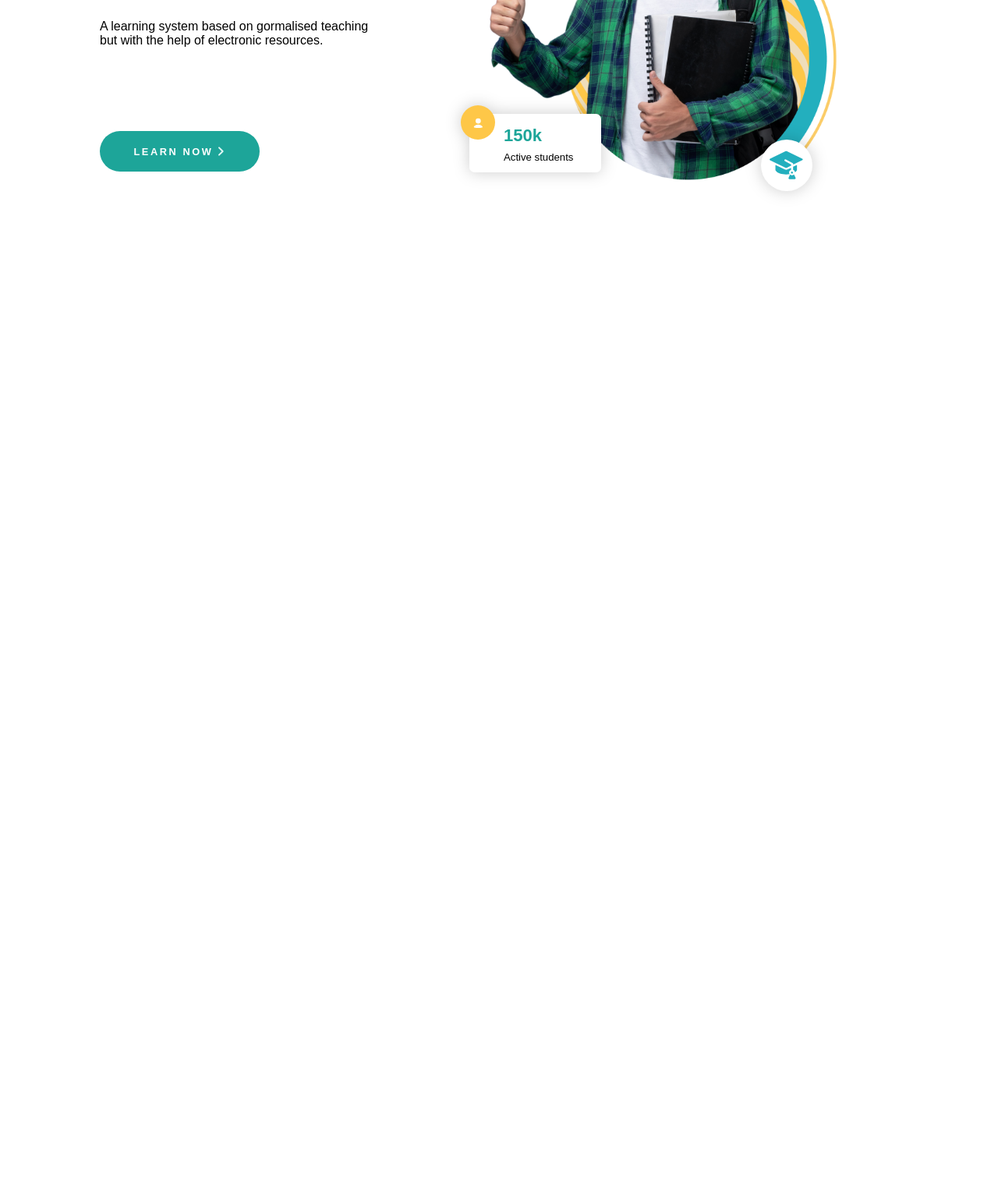
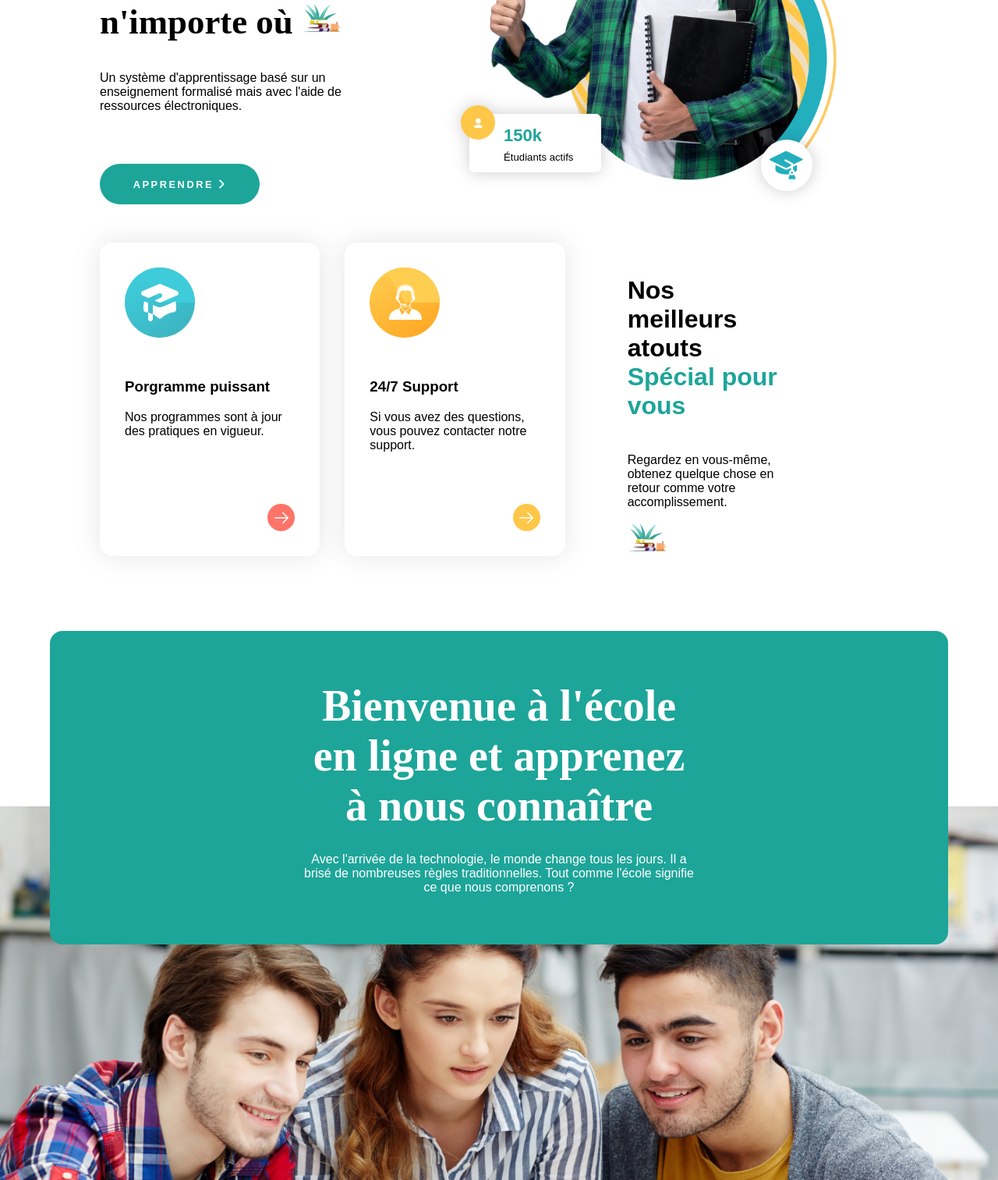
Before and after one commit to EmericOuzeau/proj2, a plain HTML site: page index.html in a window 1280 px wide. Shown: the part 353-1866 px from the top of the page at 78% size. Before the commit the page ends 800 px from the top, so only its background shows below. Drawn offline with Linux system fonts and the light colour scheme.

Commit message:
fin et traduction

```diff
--- a/assets/css/style.css
+++ b/assets/css/style.css
@@ -11,6 +11,7 @@ body{
     padding: 0;
     font-family: Arial, Helvetica, sans-serif;
 }
+
 
 /*header*/
 header{
@@ -116,14 +117,24 @@ header{
     color: var(--firstcolor);
 }
 
+.sub-color2{
+    color: var(--secondcolor);
+}
+
 /*couleur de font firstcolor*/
 .bg-firstcolor{
     background-color: var(--firstcolor)
 }
 
+.bg-othercolor{
+    background-color: #FF7468;
+}
+
 main{
     width: 90%;
-    margin: auto;
+    margin-left: auto;
+    margin-right: auto;
+    padding-bottom: 20em;
 }
 
 h1{
@@ -274,6 +285,90 @@ h2{
     stroke: black;
 }
 
+/*grille 2*/
+
+#grid2{
+    display: grid;
+}
+
+.ctgrid2{
+    background-color: white;
+    border-radius: 1em;
+    filter: drop-shadow(0 0 1em rgba(0, 0, 0, 0.1));
+    padding: 2em;
+    position: relative
+
+}
+
+.text-grid2{
+    margin-top: 3em;
+    margin-bottom: 4em;
+}
+
+.btnnext{
+    position: absolute;
+    right: 2em;
+    bottom: 2em;
+    align-content: flex-end;
+    display: flex;
+    justify-content: center;
+    align-items: center;
+    width: 2.2em;
+    height: 2.2em;
+    border-radius: 3em;
+}
+
+#grid2last{
+    width: 50%;
+    margin-left: 3em;
+}
+
+h4{
+    font-size: 2em;
+}
+
+/*footer*/
+
+footer{
+    width: 100%;
+    background: url(../img/bannerend.png) no-repeat center / cover;
+    margin-bottom: 0;
+    height: 30em;
+    padding-top: -70%;
+    position: relative;
+}
+
+h5{
+    font-size: 3.5em;
+    margin-top: 0;
+    margin-bottom: 0.5em;
+    margin-left: auto;
+    margin-right: auto;
+    width:50%;
+    font-family: 'Lora';
+}
+
+footer p{
+    margin: 0 auto 0 auto;
+
+    width:50%;
+}
+
+footer div{
+    position: absolute;
+    top: -14em;
+    left: 50%;
+    transform: translateX(-50%);
+    padding: 4em;
+    text-align: center;
+    color: white;
+    background-color: var(--secondcolor);
+    width: 80vw;
+    margin: auto;
+    border-radius: 1em;
+}
+
+
 /*------------------règle spécifique au mobile*/
 @media only screen and (max-width: 992px){
     /*header*/
@@ -296,6 +391,35 @@ h2{
         margin-top: 3em;
         height: auto;
         padding-right: 4em;
+    }
+
+    #grid2{
+        margin-top: 4em;
+        grid-template-columns: 1fr;
+        gap: 2em;
+    }
+
+    h5{
+        font-size: 2em;
+        width: 100%;
+    }
+
+    footer p{
+        width:100%;
+    }
+
+    footer div{
+        position: absolute;
+        top: -14em;
+        left: 50%;
+        transform: translateX(-50%);
+        padding: 2em;
+        text-align: center;
+        color: white;
+        background-color: var(--secondcolor);
+        width: 70vw;
+        margin: auto;
+        border-radius: 1em;
     }
 }
 
@@ -357,4 +481,9 @@ h2{
         width: 16em;
     }
 
+    #grid2{
+        grid-template-columns: 1fr 1fr 1.4fr;
+        gap: 2em;
+    }
+
 }
--- a/index.html
+++ b/index.html
@@ -73,18 +73,18 @@
 
     <main>
         <!--grid pour desktop-->
-        <div id="griddesktop">
+        <section id="griddesktop">
 
             <!--zone de text-->
             <div id="main-text1">
 
                 <!--Titre-->
                 <h1>
-                <span class="sub-color">Take your time</span><br> and learn from anywhere <img src="./assets/img/picto.png" alt="picto">
+                <span class="sub-color">Prenez votre temps</span><br> et apprenez de n'importe où <img src="./assets/img/picto.png" alt="picto">
                 </h1><!-- /Titre-->
 
                 <!--Main texte-->
-                <p>A learning system based on gormalised teaching but with the help of electronic resources.</p>
+                <p>Un système d'apprentissage basé sur un enseignement formalisé mais avec l'aide de ressources électroniques.</p>
                 <!-- /Main texte-->
 
             </div> <!-- /zone de text-->
@@ -115,7 +115,7 @@
                     <!--texte-->
                     <div class="text-bloque1">
                         <h2 class="colorscond">250k</h2>
-                        <p>Free Courses</p>
+                        <p>Cours gratuits</p>
                     </div><!-- /texte-->
 
                 </div><!-- /bloque flottant 2-->
@@ -134,7 +134,7 @@
                     <!--text-->
                     <div class="text-bloque2">
                         <h2 class="colorscond">150k</h2>
-                        <p>Active students</p>
+                        <p>Étudiants actifs</p>
                     </div><!-- /text-->
 
                 </div> <!-- /bloque flottant 3-->
@@ -151,14 +151,55 @@
             <!--bouton-->
             <div>
                 <button id="learn">
-                    Learn now
+                    Apprendre
                     <svg width="16" height="16" viewBox="0 0 16 16" fill="none" xmlns="http://www.w3.org/2000/svg">
                         <path d="M8 3.33325L12.6667 7.99992L8 12.6666" stroke="#DFF7F5" stroke-width="2" stroke-linecap="round" stroke-linejoin="round"></path>
                     </svg>
                 </button> <!-- /bouton-->
             </div>
-        </div> <!-- /grid pour desktop-->
+        </section> <!-- /grid pour desktop-->
+
+        <section id="grid2">
+            <div class="ctgrid2">
+                <img class="iconcat" src="./assets/img/studcup2.svg" alt="chapeau d'étude">
+                <div class="text-grid2">
+                    <h3> Porgramme puissant</h3>
+                    <p>Nos programmes sont à jour des pratiques en vigueur.</p>
+                </div>
+                <a class="btnnext bg-othercolor" href="#">
+                    <svg width="18" height="16" viewBox="0 0 18 16" fill="none" xmlns="http://www.w3.org/2000/svg">
+                        <path d="M17.25 7.99992L0.749999 7.99992M10.8333 1.58325L17.25 7.99992L10.8333 1.58325ZM17.25 7.99992L10.8333 14.4166L17.25 7.99992Z" stroke="white" stroke-width="1.5" stroke-linecap="round" stroke-linejoin="round"/>
+                    </svg>
+                </a>
+            </div>
+
+            <div class="ctgrid2">
+                <img class="iconcat" src="./assets/img/userfill2.svg" alt="chapeau d'étude">
+                <div class="text-grid2">
+                    <h3> 24/7 Support</h3>
+                    <p>Si vous avez des questions, vous pouvez contacter notre support.</p>
+                </div>
+                <a class="btnnext bg-firstcolor" href="#">
+                    <svg width="18" height="16" viewBox="0 0 18 16" fill="none" xmlns="http://www.w3.org/2000/svg">
+                        <path d="M17.25 7.99992L0.749999 7.99992M10.8333 1.58325L17.25 7.99992L10.8333 1.58325ZM17.25 7.99992L10.8333 14.4166L17.25 7.99992Z" stroke="white" stroke-width="1.5" stroke-linecap="round" stroke-linejoin="round"/>
+                    </svg>
+                </a>
+            </div>
+
+            <div id="grid2last">
+                <h4>Nos meilleurs atouts <span class="sub-color2">Spécial pour vous</span></h4>
+                <p>Regardez en vous-même, obtenez quelque chose en retour comme votre accomplissement.</p>
+                <img src="./assets/img/picto.png" alt="picto">
+            </div>
+        </section>
+
     </main>
+    <footer>
+        <div>
+            <h5>Bienvenue à l'école en ligne et apprenez à nous connaître</h5>
+            <p>Avec l'arrivée de la technologie, le monde change tous les jours. Il a brisé de nombreuses règles traditionnelles. Tout comme l'école signifie ce que nous comprenons ?</p>
+        </div>
+    </footer>
 
 </body>
 </html>
```
Also changed, not shown: assets/img/arrow2.svg (added), assets/img/bannerend.png (added), assets/img/studcup2.svg (added), assets/img/userfill2.svg (added).
